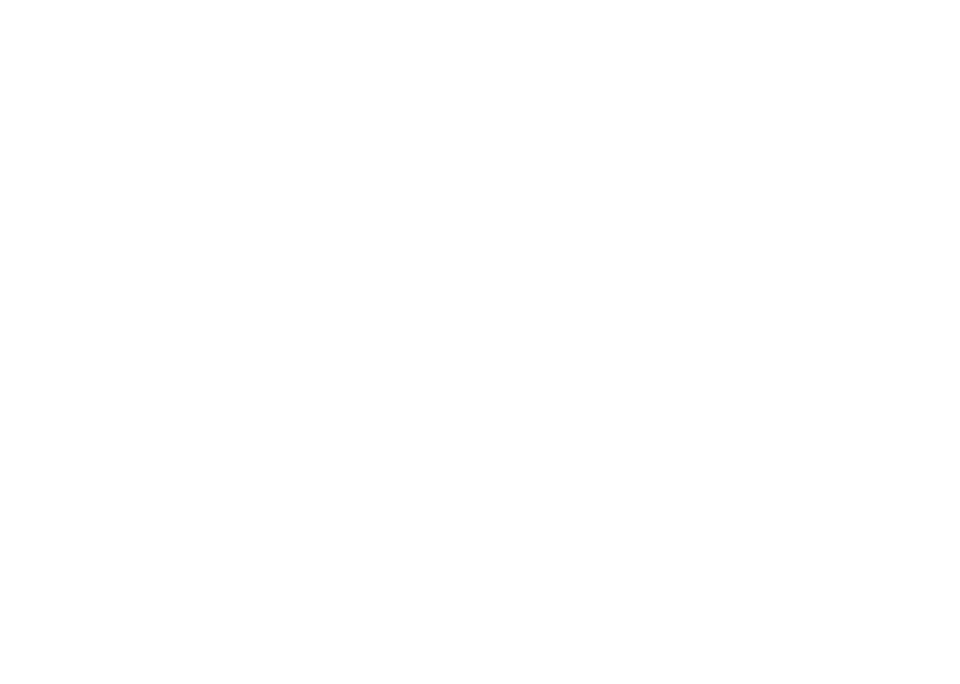
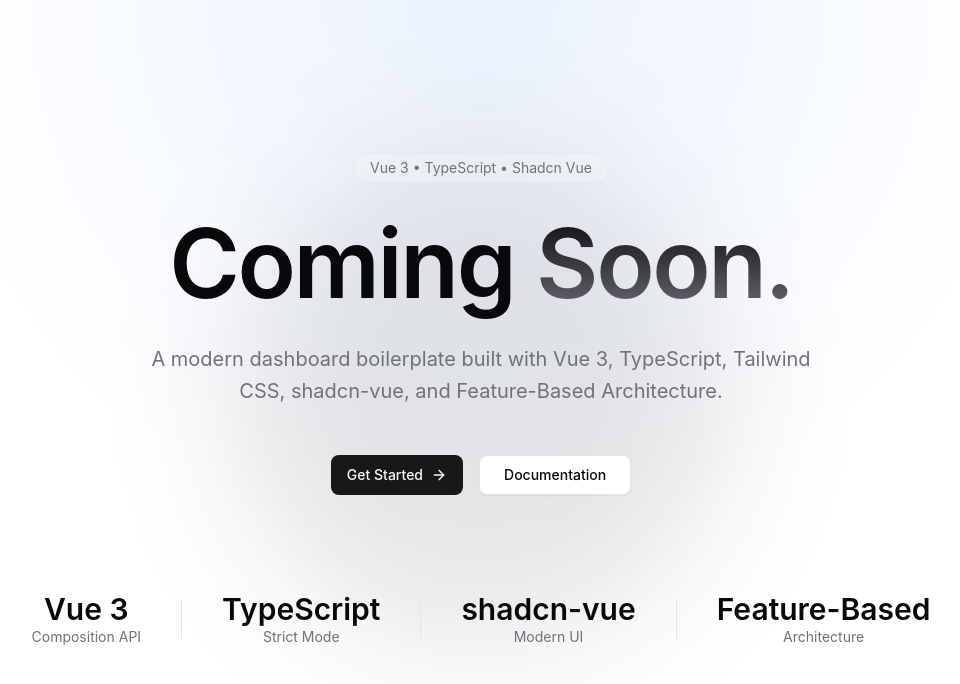
Before and after one commit to iqbalk96/kemenkum-frontend, a Vue app: page / in a window 1280 px wide. Before the commit this address had no page. Shown: the top 684 px of the page, without its empty margins (159-1119 px from the left). Built offline with nearby package versions, Linux system fonts and the light colour scheme.

Commit message:
feat: add home page and routing for the main application

```diff
--- a/package.json
+++ b/package.json
@@ -16,6 +16,7 @@
     "@vueuse/core": "^14.4.0",
     "class-variance-authority": "^0.7.1",
     "clsx": "^2.1.1",
+    "lucide-vue-next": "^1.0.0",
     "reka-ui": "^2.10.1",
     "tailwind-merge": "^3.6.0",
     "tailwindcss": "^4.3.3",
--- /dev/null
+++ b/src/app/router/modules/home.ts
@@ -0,0 +1,12 @@
+import type { RouteRecordRaw } from "vue-router";
+
+export const homeRoutes: RouteRecordRaw[] = [
+    {
+        path: "/",
+        name: "home",
+        component: () => import("@/features/home/pages/HomePage.vue"),
+        meta: {
+            title: "Home",
+        },
+    },
+];
--- a/src/app/router/routes.ts
+++ b/src/app/router/routes.ts
@@ -1,5 +1,7 @@
+import { homeRoutes } from "./modules/home";
 import { authRoutes } from "./modules/auth";
 
 export const routes = [
     ...authRoutes,
+    ...homeRoutes,
 ];
--- /dev/null
+++ b/src/features/home/pages/HomePage.vue
@@ -0,0 +1,76 @@
+<script setup lang="ts">
+import { Button } from "@/components/ui/button";
+import { ArrowRight } from "@lucide/vue";
+</script>
+
+<template>
+    <section class="relative flex min-h-screen items-center justify-center overflow-hidden bg-background">
+        <!-- Background -->
+        <div class="absolute inset-0 bg-[radial-gradient(circle_at_top,rgba(59,130,246,0.10),transparent_55%)]" />
+
+        <div
+            class="absolute left-1/2 top-1/2 h-[500px] w-[500px] -translate-x-1/2 -translate-y-1/2 rounded-full bg-primary/10 blur-3xl" />
+
+        <div class="relative z-10 mx-auto flex max-w-5xl flex-col items-center px-6 text-center">
+            <span
+                class="inline-flex items-center rounded-full border border-border/60 bg-muted/40 px-4 py-1 text-sm text-muted-foreground backdrop-blur">
+                Vue 3 • TypeScript • Shadcn Vue
+            </span>
+
+            <h1 class="mt-8 text-5xl font-semibold tracking-tight sm:text-6xl md:text-7xl lg:text-8xl">
+                Coming
+                <span class="bg-gradient-to-b from-foreground to-muted-foreground bg-clip-text text-transparent">
+                    Soon.
+                </span>
+            </h1>
+
+            <p class="mt-8 max-w-2xl text-lg leading-8 text-muted-foreground md:text-xl">
+                A modern dashboard boilerplate built with Vue 3, TypeScript,
+                Tailwind CSS, shadcn-vue, and Feature-Based Architecture.
+            </p>
+
+            <div class="mt-12 flex flex-col gap-4 sm:flex-row">
+                <Button size="lg" class="gap-2">
+                    Get Started
+                    <ArrowRight class="h-4 w-4" />
+                </Button>
+
+                <Button variant="outline" size="lg">
+                    Documentation
+                </Button>
+            </div>
+
+            <div class="mt-24 flex flex-wrap items-center justify-center gap-10 text-sm text-muted-foreground">
+                <div class="flex flex-col">
+                    <span class="text-3xl font-semibold text-foreground">Vue 3</span>
+                    <span>Composition API</span>
+                </div>
+
+                <div class="hidden h-10 w-px bg-border md:block" />
+
+                <div class="flex flex-col">
+                    <span class="text-3xl font-semibold text-foreground">TypeScript</span>
+                    <span>Strict Mode</span>
+                </div>
+
+                <div class="hidden h-10 w-px bg-border md:block" />
+
+                <div class="flex flex-col">
+                    <span class="text-3xl font-semibold text-foreground">
+                        shadcn-vue
+                    </span>
+                    <span>Modern UI</span>
+                </div>
+
+                <div class="hidden h-10 w-px bg-border md:block" />
+
+                <div class="flex flex-col">
+                    <span class="text-3xl font-semibold text-foreground">
+                        Feature-Based
+                    </span>
+                    <span>Architecture</span>
+                </div>
+            </div>
+        </div>
+    </section>
+</template>
```
Also changed, not shown: src/features/home/pages/index.ts (added), 1 other file (tests, documents, lock files or other folders).
